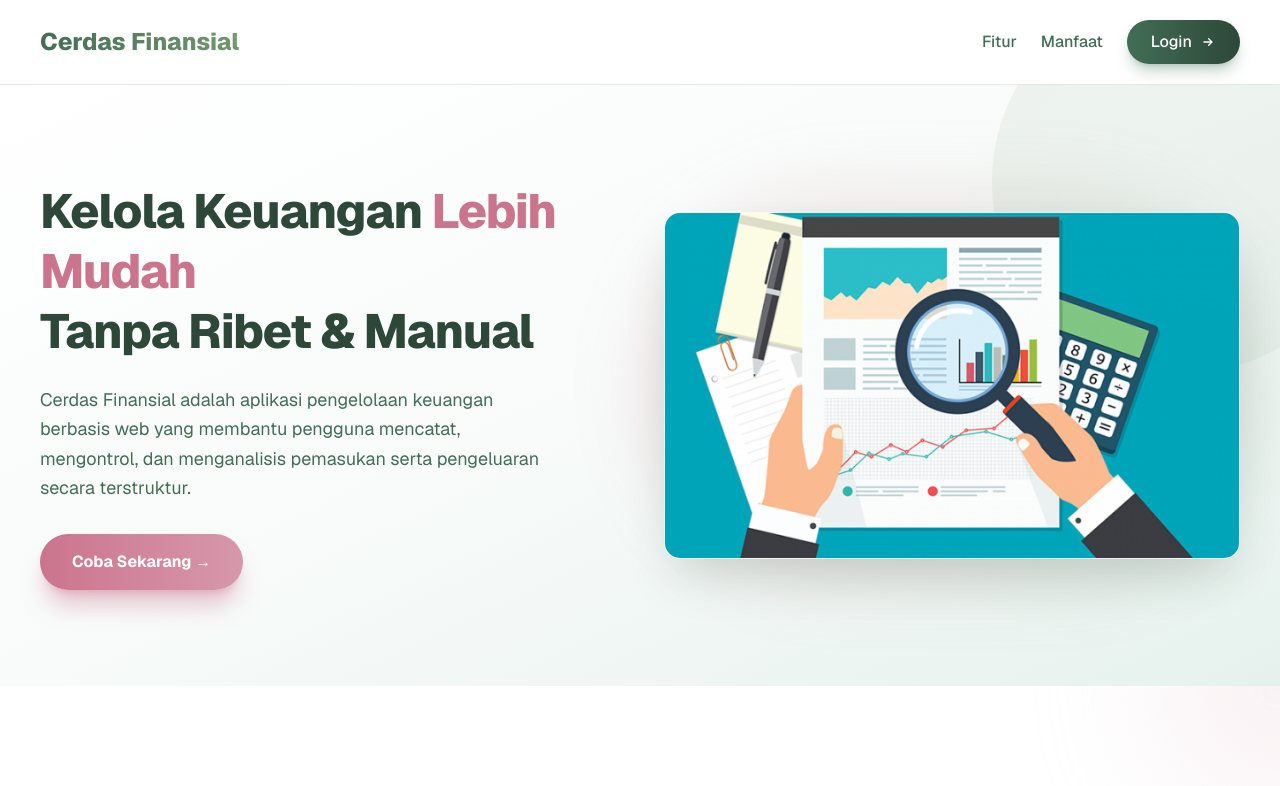
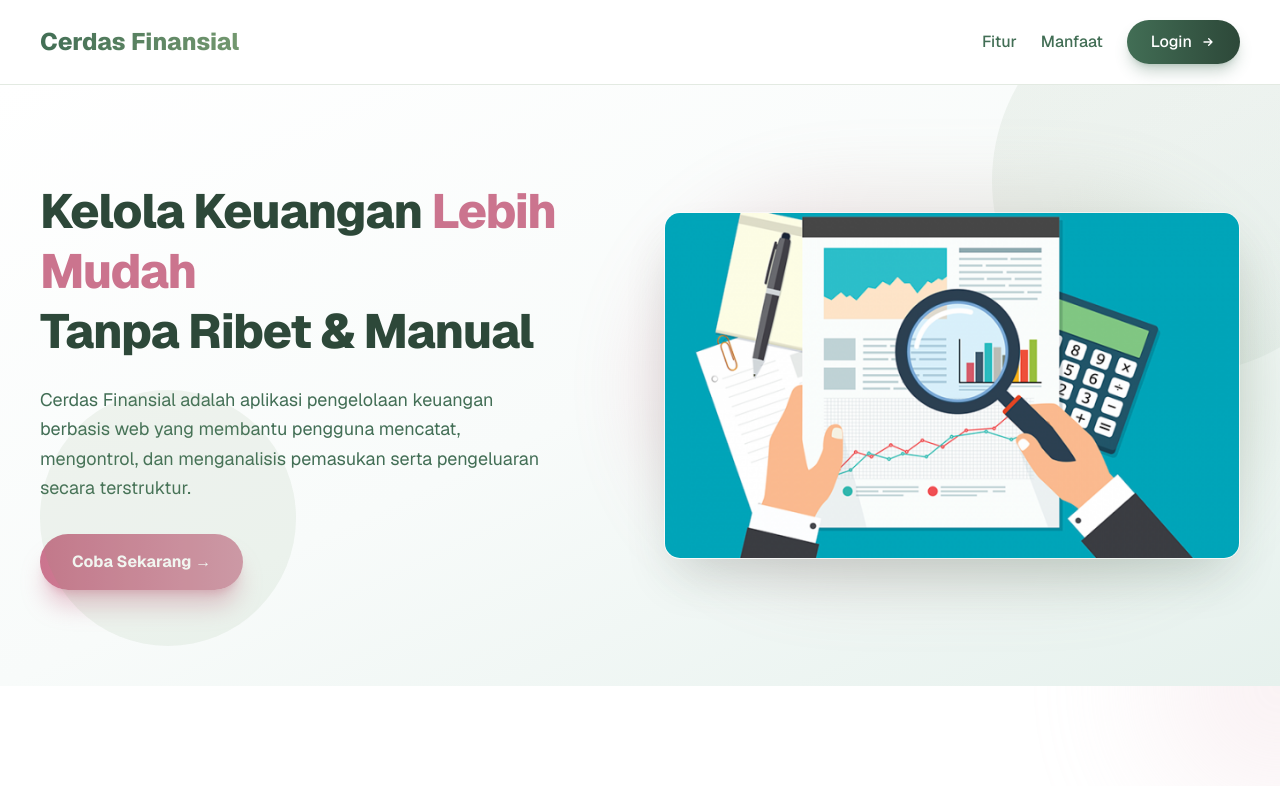
Before and after one commit to loishaard21/project_keuangan_yesoryes, a Next.js app in the folder frontend/: page / in a window 1280 px wide. Shown: the top 786 px of the page. Built offline with nearby package versions, Linux system fonts and the light colour scheme.

Commit message:
kevin: menambah effect background

```diff
--- a/frontend/app/homepage/page.tsx
+++ b/frontend/app/homepage/page.tsx
@@ -74,6 +74,7 @@ export default function HomePage() {
       >
         {/* Animated background elements */}
         <div className="absolute -top-24 -right-24 w-96 h-96 bg-gradient-to-br from-[#73986F]/10 to-[#426E55]/5 rounded-full animate-pulse-slow"></div>
+        <div className="absolute bottom-10 left-10 w-64 h-64 bg-[#73986F]/10 rounded-full animate-pulse-slow animation-delay-1000"></div>
         <div>
           <h2 className="text-5xl font-extrabold text-[#2D4839] leading-tight mb-6 tracking-tight">
             Kelola Keuangan <span className="text-[#CB748E]">Lebih Mudah</span> <br />
```
Also changed, not shown: 1 other file (tests, documents, lock files or other folders).
